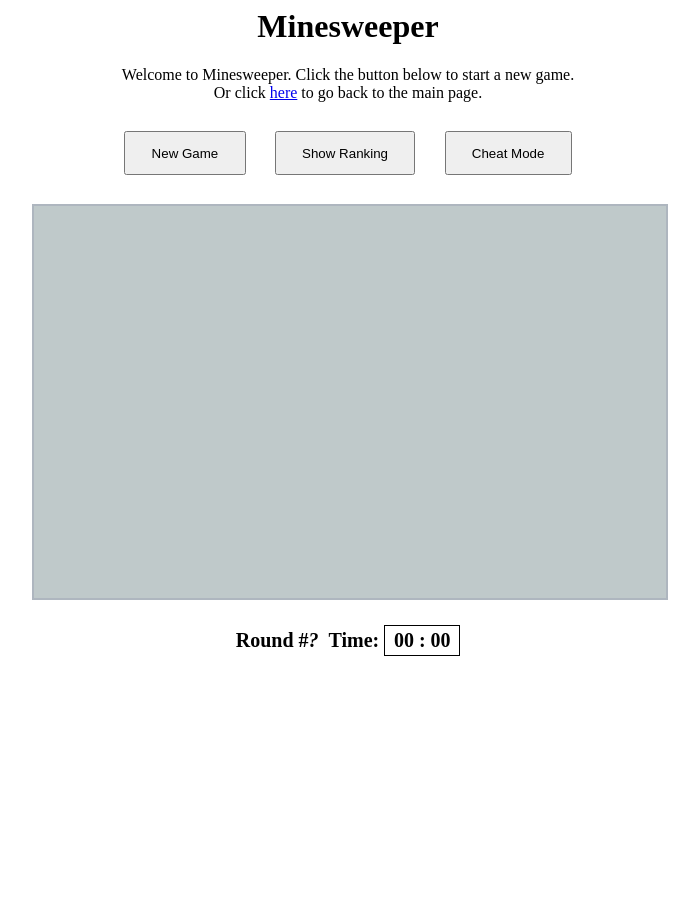
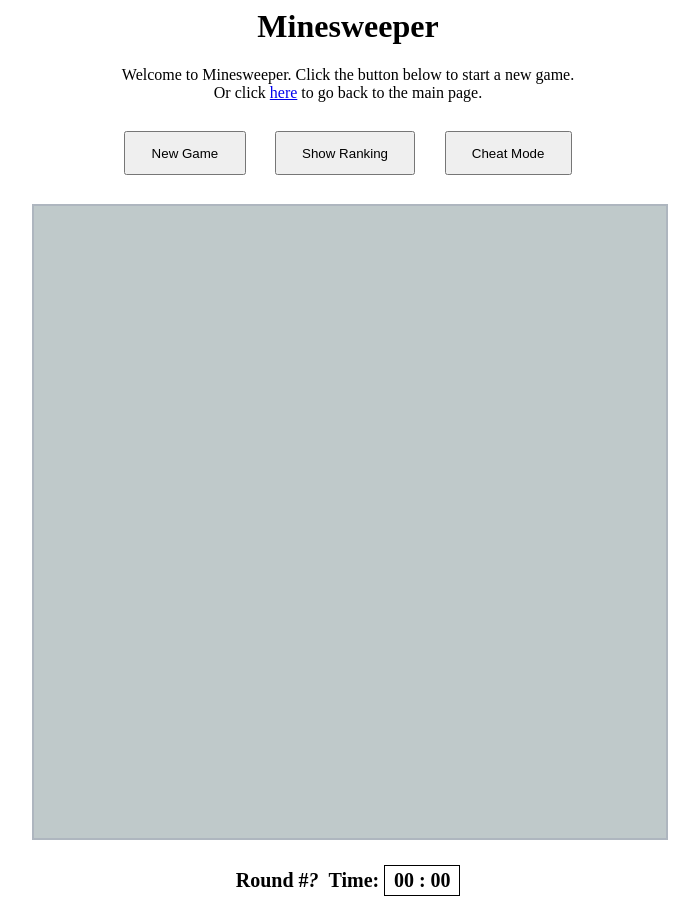
Before and after one commit to mdfcsC/My-Portfolio, a plain HTML site: page docs/minesweeper/minesweeper.html in a window 1280 px wide. Shown: the whole page, without its empty margins (292-991 px from the left). Before the commit the page ends 800 px from the top, so only its background shows below. Drawn offline with Linux system fonts and the light colour scheme.

Commit message:
change viewport setting

```diff
--- a/docs/minesweeper/minesweeper.css
+++ b/docs/minesweeper/minesweeper.css
@@ -20,21 +20,26 @@ div.board {
     border: 2px solid #AEB6BF;
     margin: 1% 25% 1% 25%;
     width: 50%;
-    height: 50%;
+    /* 保持正方形，宽高比1:1 */
+    aspect-ratio: 1 / 1;
     display: grid;
     grid-template: repeat(20, 1fr) / repeat(20, 1fr);
     column-gap: .5%;
     row-gap: .5%;
-    min-height: 0;
-    min-width: 0;
+    /* 限制最小宽高 */
+    min-height: 320px;
+    min-width: 320px;
 }
 
 div.board > div {
     background-color: #F2F3F4;
     text-align: center;
     font-weight: bold;
-    /* 视窗的最小尺寸(宽度或高度)的1%，但使用 clamp() 设置一个自适应范围，最小8px，最大16px */
-    font-size: clamp(8px, 1.5vmin, 16px);
+    /* 视窗的最小尺寸(宽度或高度)的1.8%，但使用 clamp() 设置一个自适应范围，最小8px，最大16px */
+    font-size: clamp(8px, 1.8vmin, 16px);
+    /* 多行内容也可以各自垂直居中 */
+    place-items: center;
+    display: grid;
 }
 
 div.board > div.clear {
```
